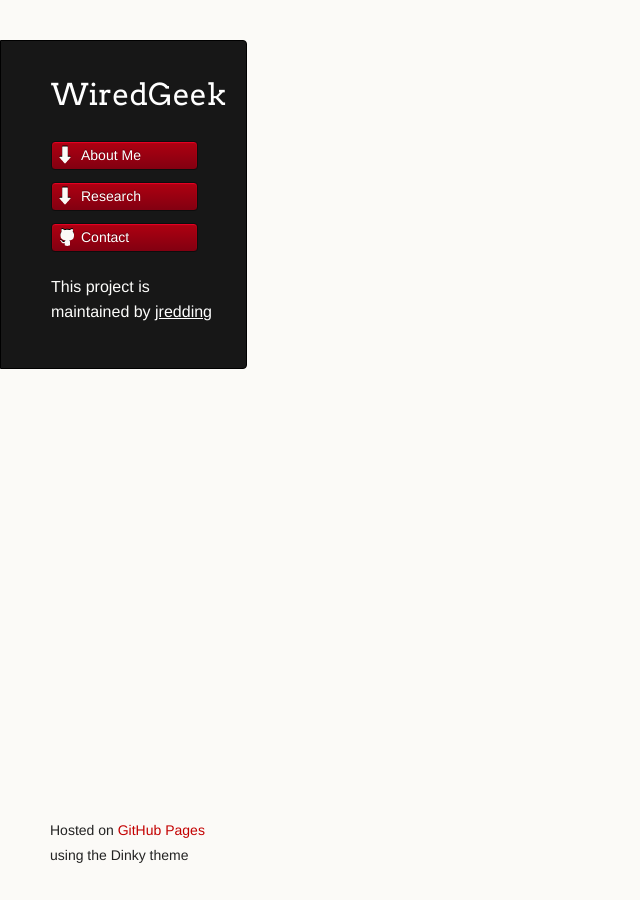
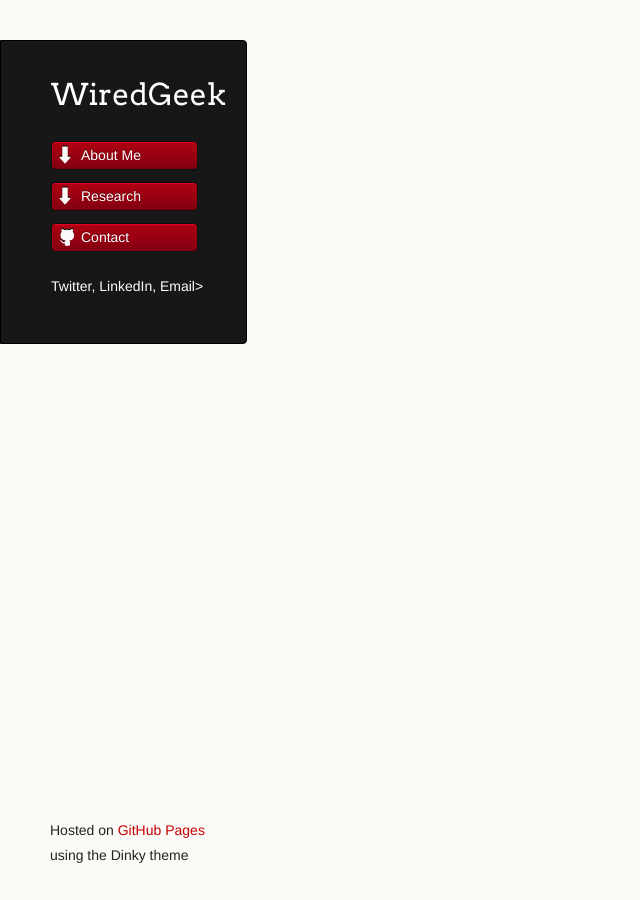
Before and after one commit to jredding/new-site, a Jekyll site: the page built from index.md, in a window 1280 px wide. Shown: the whole page, without its empty margins (0-640 px from the left). Built offline with Jekyll 4.4.1, drawn with Linux system fonts in a browser that asks for light colours.

Commit message:
Update default.html

```diff
--- a/_layouts/default.html
+++ b/_layouts/default.html
@@ -25,7 +25,7 @@
           <li><a class="buttons github" href="#">Contact</a></li>
         </ul>
 
-        <p class="header">This project is maintained by <a class="header name" href="https://github.com/jredding">jredding</a></p>
+        <p>Twitter, LinkedIn, Email></p>
 
 
       </header>
```
